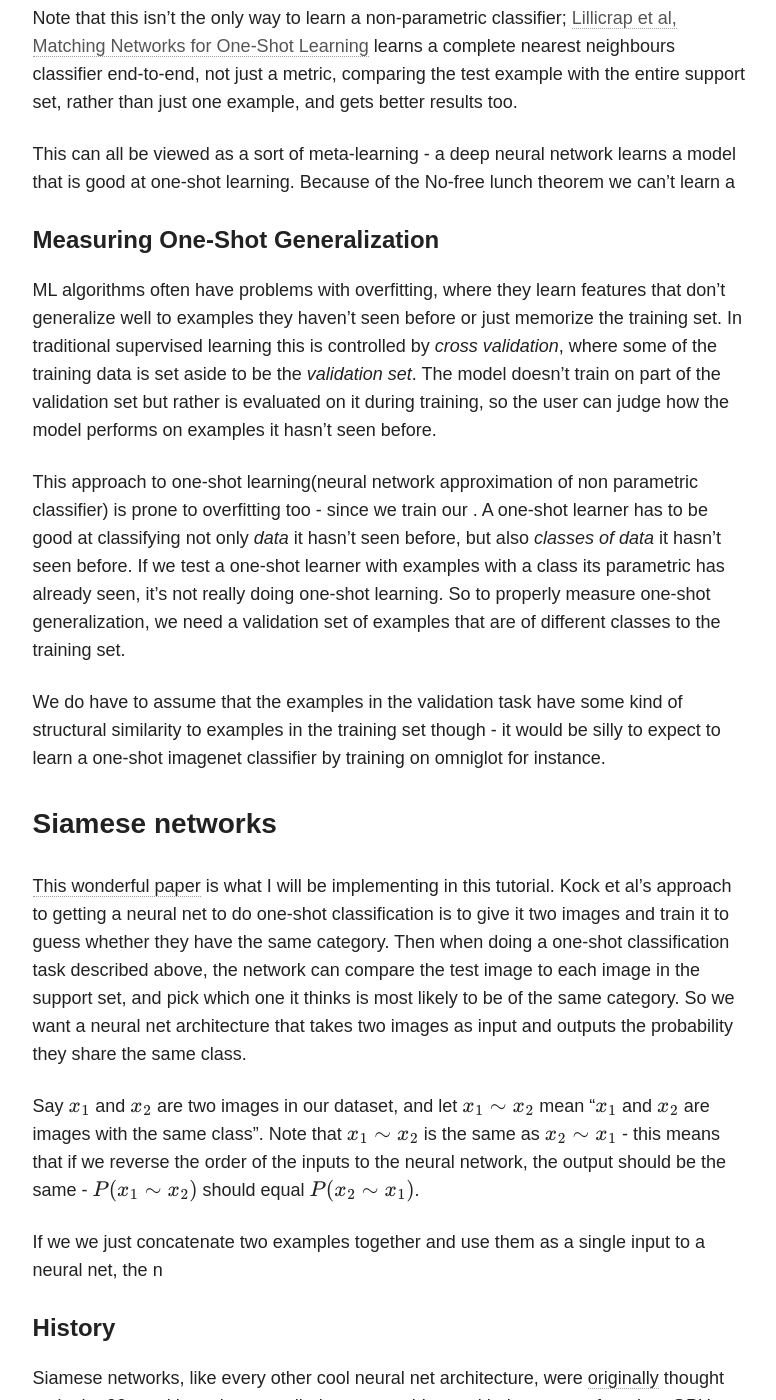
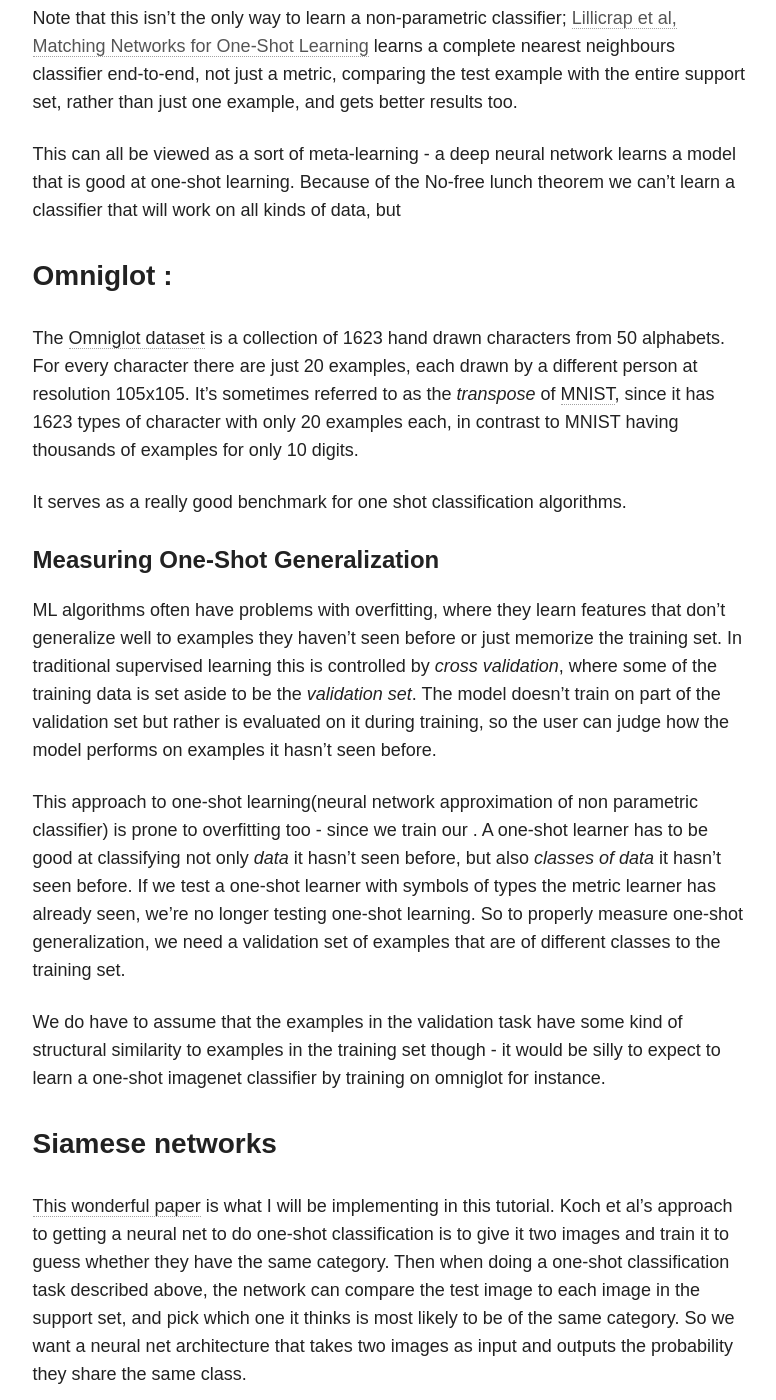
Before and after one commit to sorenbouma/sorenbouma.github.io, a Jekyll site: the page built from _posts/blog/2017-02-11-oneshot.md, in a window 1280 px wide and 1400 px high, scrolled down 3297 px. Shown: the whole window, without its empty margins (347-1123 px from the left). Built offline with Jekyll 4.4.1, drawn with Linux system fonts in a browser that asks for light colours; nearby versions of some CDN libraries; formulas are drawn with MathJax 3; some of the changed text lies outside the part shown.

Commit message:
changed spatula, wrote some paragraphs

```diff
--- a/_posts/blog/2017-02-11-oneshot.md
+++ b/_posts/blog/2017-02-11-oneshot.md
@@ -20,7 +20,7 @@ image:
 
  ![test]({{ site.url }}/images/spatula.jpg)
 
-*Never seen a spatula before? Now's your chance to test your one shot learning ability. Email me for the correct answer*
+*Never seen a spatula before? Now's your chance to test your one shot learning ability! Email me for the correct answer.*
 
 Yet another one of the [things](https://dspace.mit.edu/handle/1721.1/6125 "..back in the 1960s, some of the early pioneers of AI set some undergrads the task of building a complete computer vision system over summer") humans can do that seemed trivial to us right up until we tried to make an algorithm do it. This ability also seems like it's obviously desirable for machine learning systems to have and an important step towards general intelligence.
 
@@ -50,24 +50,30 @@ One answer: A neural network can learn a parametric function that's useful to a
 
 Note that this isn't the only way to learn a non-parametric classifier; [Lillicrap et al, Matching Networks for One-Shot Learning]() learns a complete nearest neighbours classifier end-to-end, not just a metric, comparing the test example with the entire support set, rather than just one example, and gets better results too.
 
-This can all be viewed as a sort of meta-learning - a deep neural network learns a model that is good at one-shot learning. Because of the No-free lunch theorem we can't learn a
+This can all be viewed as a sort of meta-learning - a deep neural network learns a model that is good at one-shot learning. Because of the No-free lunch theorem we can't learn a classifier that will work on all kinds of data, but
+
+### Omniglot :
+
+The [Omniglot dataset](https://github.com/brendenlake/omniglot " Lake, B. M., Salakhutdinov, R., and Tenenbaum, J. B. (2015). Human-level concept learning through probabilistic program induction. Science, 350(6266), 1332-1338.") is a collection of 1623 hand drawn characters from 50 alphabets. For every character there are just 20 examples, each drawn by a different person at resolution 105x105. It's sometimes referred to as the *transpose* of [MNIST](https://en.wikipedia.org/wiki/MNIST_database), since it has 1623 types of character with only 20 examples each, in contrast to MNIST having thousands of examples for only 10 digits.
+
+It serves as a really good benchmark for one shot classification algorithms.
 
 
 #### Measuring One-Shot Generalization
 
 ML algorithms often have problems with overfitting, where they learn features that don't generalize well to examples they haven't seen before or just memorize the training set. In traditional supervised learning this is controlled by *cross validation*, where some of the training data is set aside to be the *validation set*. The model doesn't train on part of the validation set but rather is evaluated on it during training, so the user can judge how the model performs on examples it hasn't seen before.
 
-This approach to one-shot learning(neural network approximation of non parametric classifier) is prone to overfitting too - since we train our . A one-shot learner has to be good at classifying not only *data* it hasn't seen before, but also *classes of data* it hasn't seen before. If we test a one-shot learner with examples with a class its parametric has already seen, it's not really doing one-shot learning. So to properly measure one-shot generalization, we need a validation set of examples that are of different classes to the training set.
+This approach to one-shot learning(neural network approximation of non parametric classifier) is prone to overfitting too - since we train our . A one-shot learner has to be good at classifying not only *data* it hasn't seen before, but also *classes of data* it hasn't seen before. If we test a one-shot learner with symbols of types the metric learner has already seen, we're no longer testing one-shot learning. So to properly measure one-shot generalization, we need a validation set of examples that are of different classes to the training set.
 
 We do have to assume that the examples in the validation task have some kind of structural similarity to examples in the training set though - it would be silly to expect to learn a one-shot imagenet classifier by training on omniglot for instance.
 
 ### Siamese networks
 
-[This wonderful paper](http://www.cs.cmu.edu/~rsalakhu/papers/oneshot1.pdf) is what I will be implementing in this tutorial. Kock et al's approach to getting a neural net to do one-shot classification is to give it two images and train it to guess whether they have the same category. Then when doing a one-shot classification task described above, the network can compare the test image to each image in the support set, and pick which one it thinks is most likely to be of the same category. So we want a neural net architecture that takes two images as input and outputs the probability they share the same class.
+[This wonderful paper](http://www.cs.cmu.edu/~rsalakhu/papers/oneshot1.pdf) is what I will be implementing in this tutorial. Koch et al's approach to getting a neural net to do one-shot classification is to give it two images and train it to guess whether they have the same category. Then when doing a one-shot classification task described above, the network can compare the test image to each image in the support set, and pick which one it thinks is most likely to be of the same category. So we want a neural net architecture that takes two images as input and outputs the probability they share the same class.
 
 Say \\( x_1 \\) and \\( x_2 \\) are two images in our dataset, and let  \\( x_1 \sim x_2 \\) mean "\\( x_1 \\) and \\( x_2 \\) are images with the same class". Note that  \\( x_1 \sim x_2 \\) is the same as \\( x_2 \sim x_1 \\) - this means that if we reverse the order of the inputs to the neural network, the output should be the same -  \\( P(x_1  \sim x_2) \\) should equal \\( P(x_2 \sim x_1) \\).
 
-If we we just concatenate two examples together and use them as a single input to a neural net, the n
+If we we just concatenate two examples together and use them as a single input to a neural net, each example will be matrix multiplied(or convolved) with a different set of weights, which breaks symmetry. Sure it's possible
 
 
 #### History
@@ -142,3 +142,6 @@ siamese_net = Model(input=[left_input,right_input],output=prediction)
 optimizer = SGD(0.009,momentum=0.6,nesterov=True,decay=0.0003)
 siamese_net.compile(loss="binary_crossentropy",optimizer=optimizer)
 {% endhighlight %}
+
+
+Since the omniglot dataset has exactly 20 of each sample, I arranged it as a Cx20x105x105 array to make it easier to index by class when loading data. Since there are 20 examples for all 623 classes, there are 623C20 = ?? pairs to train on. In Koch et al they use a training set size of ????, but that wouldn't fit in my computers memory. I decided to just randomly sample pairs for training because I ran out of time. I'm also
```
Also changed, not shown: other parts of _posts/blog/2017-02-11-oneshot.md (+0 -6 lines).
